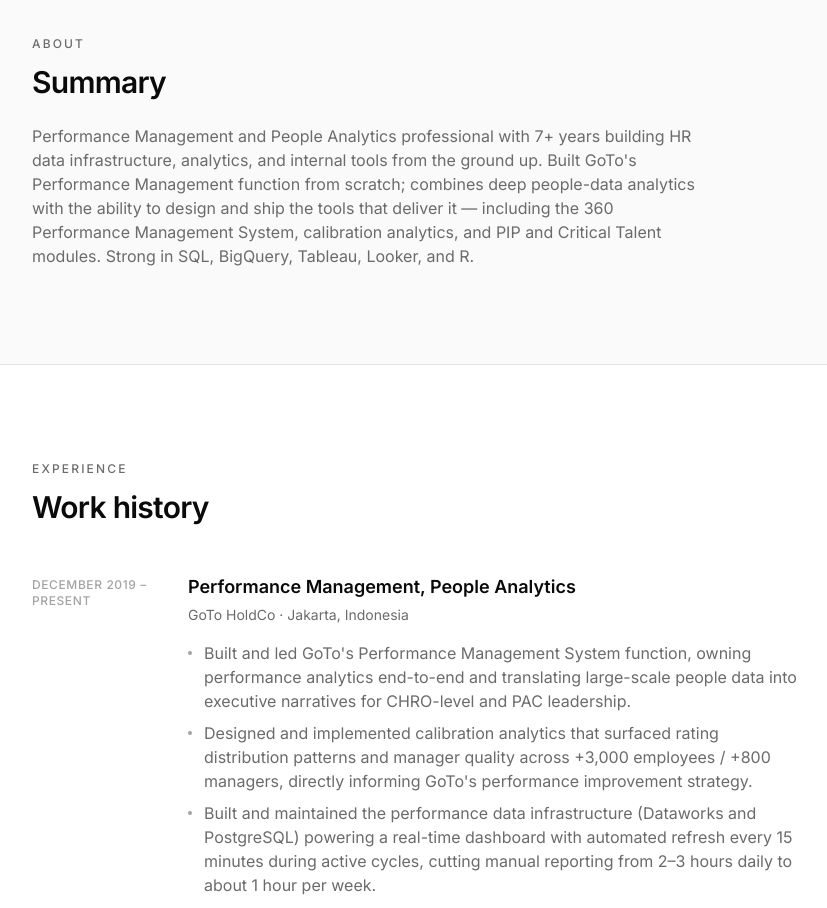
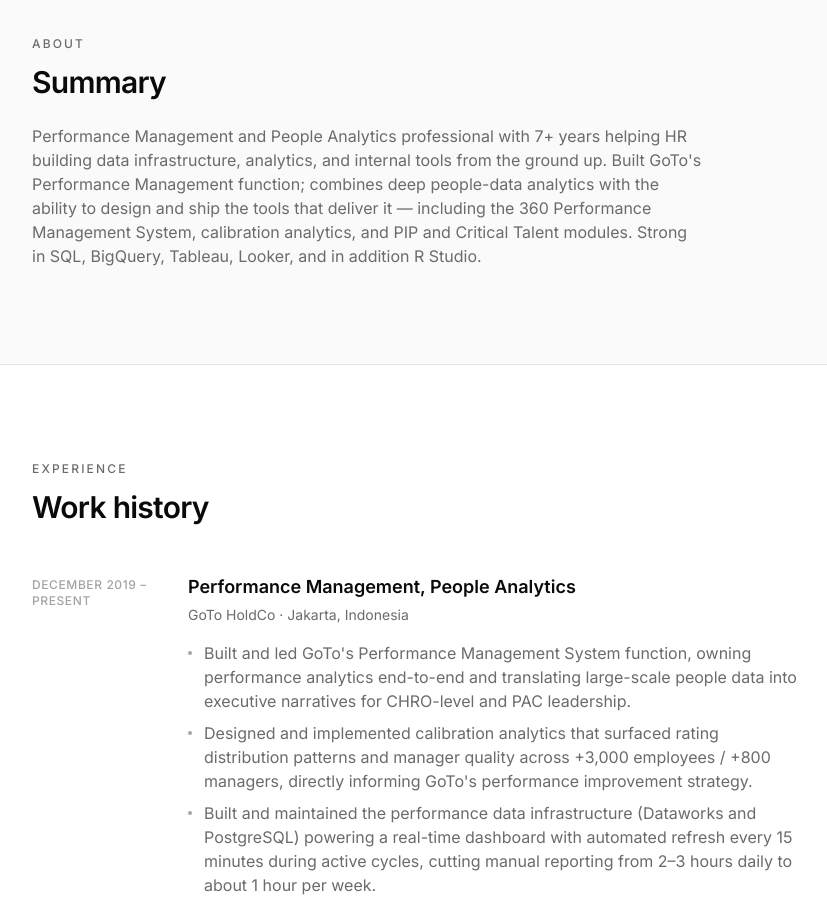
Before and after one commit to achmadfaiz1/new-porto-repo, a React (Vite) app: page / in a window 1280 px wide. Shown: the part 820-1728 px from the top of the page, without its empty margins (224-1051 px from the left). Built offline with nearby package versions, Linux system fonts and the light colour scheme.

Commit message:
Update content.ts

```diff
--- a/src/data/content.ts
+++ b/src/data/content.ts
@@ -8,7 +8,7 @@
   phone: "+62 822 7494 4294",
   cvPath: "/ACHMAD%20FAIZ%20Resume%205.1%20.pdf",
   summary:
-    "Performance Management and People Analytics professional with 7+ years building HR data infrastructure, analytics, and internal tools from the ground up. Built GoTo's Performance Management function from scratch; combines deep people-data analytics with the ability to design and ship the tools that deliver it — including the 360 Performance Management System, calibration analytics, and PIP and Critical Talent modules. Strong in SQL, BigQuery, Tableau, Looker, and R.",
+    "Performance Management and People Analytics professional with 7+ years helping HR building data infrastructure, analytics, and internal tools from the ground up. Built GoTo's Performance Management function; combines deep people-data analytics with the ability to design and ship the tools that deliver it — including the 360 Performance Management System, calibration analytics, and PIP and Critical Talent modules. Strong in SQL, BigQuery, Tableau, Looker, and in addition R Studio.",
 } as const;
 
 export const SECTIONS = [
```
